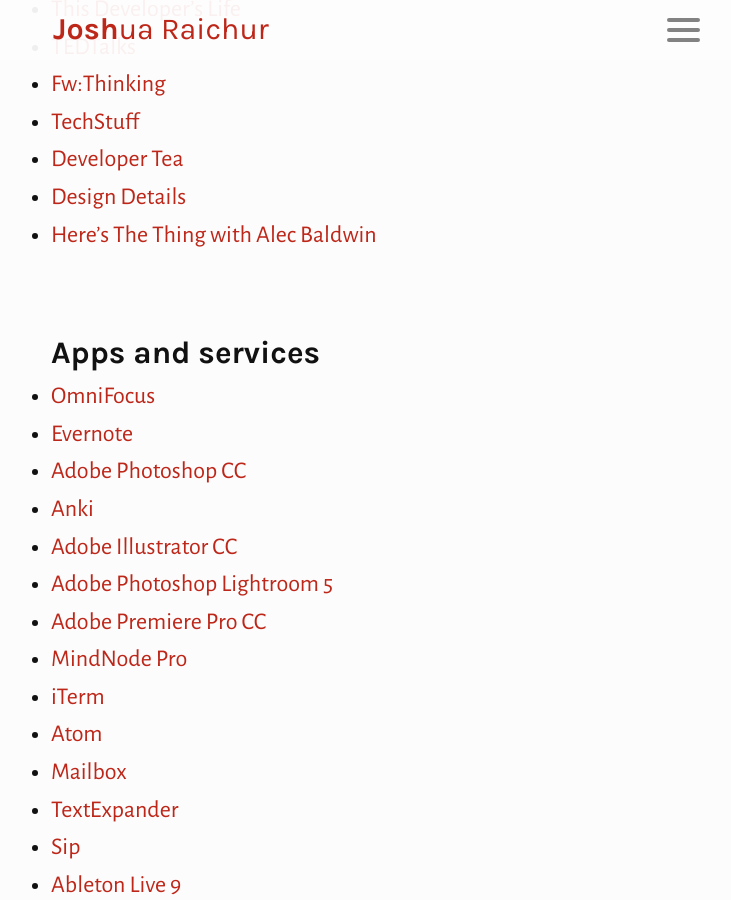
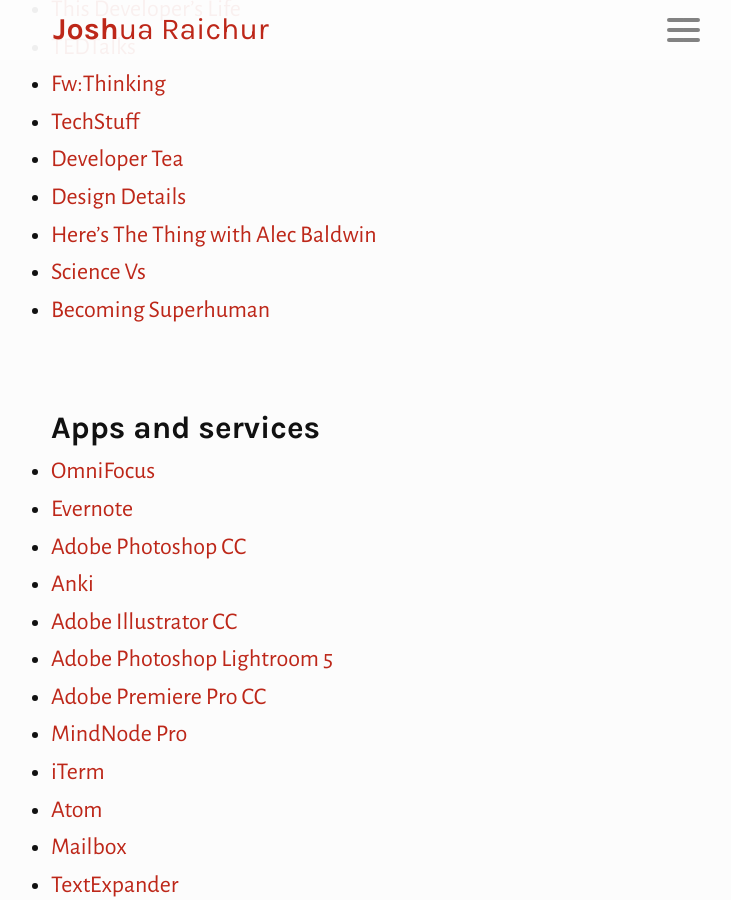
Before and after one commit to JEKYLL-WEB-TEMPLATES/raichur.github.io, a Jekyll site: the page built from _pages/faves.md, in a window 1280 px wide and 900 px high, scrolled down 1950 px. Shown: the whole window, without its empty margins (267-998 px from the left). Built offline with Jekyll 4.4.1, drawn with Linux system fonts in a browser that asks for light colours.

Commit message:
Update: More podcasts

```diff
--- a/_pages/faves.md
+++ b/_pages/faves.md
@@ -62,6 +62,8 @@
 - [Developer Tea](https://itunes.apple.com/us/podcast/developer-tea/id955596067?mt=2)
 - [Design Details](https://itunes.apple.com/us/podcast/design-details/id947191070)
 - [Here's The Thing with Alec Baldwin](https://itunes.apple.com/us/podcast/heres-thing-alec-baldwin/id472939437?mt=2)
+- [Science Vs](https://itunes.apple.com/au/podcast/science-vs/id998250544?mt=2)
+- [Becoming Superhuman](http://www.becomingasuperhuman.com/)
 
 <br/>
 
```
